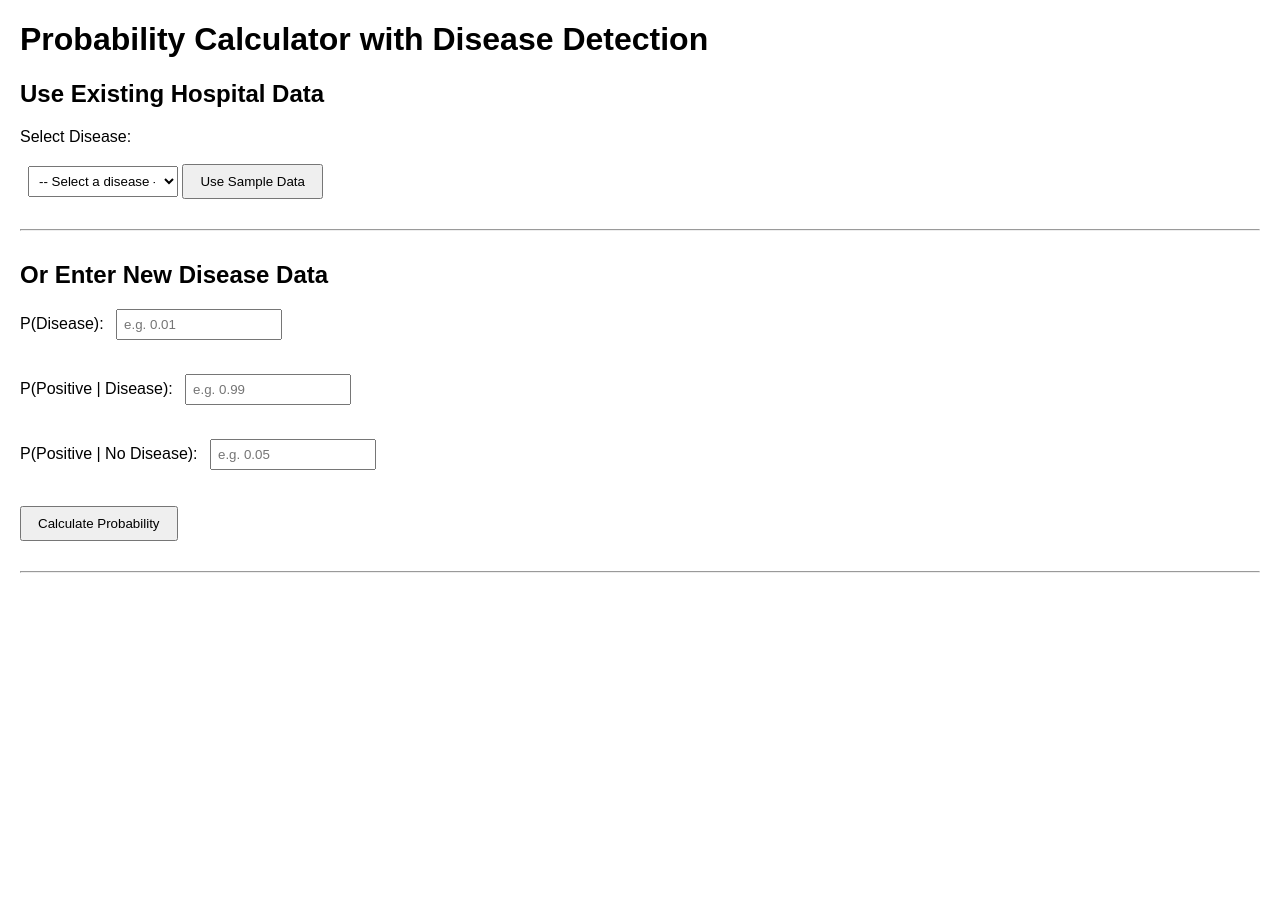
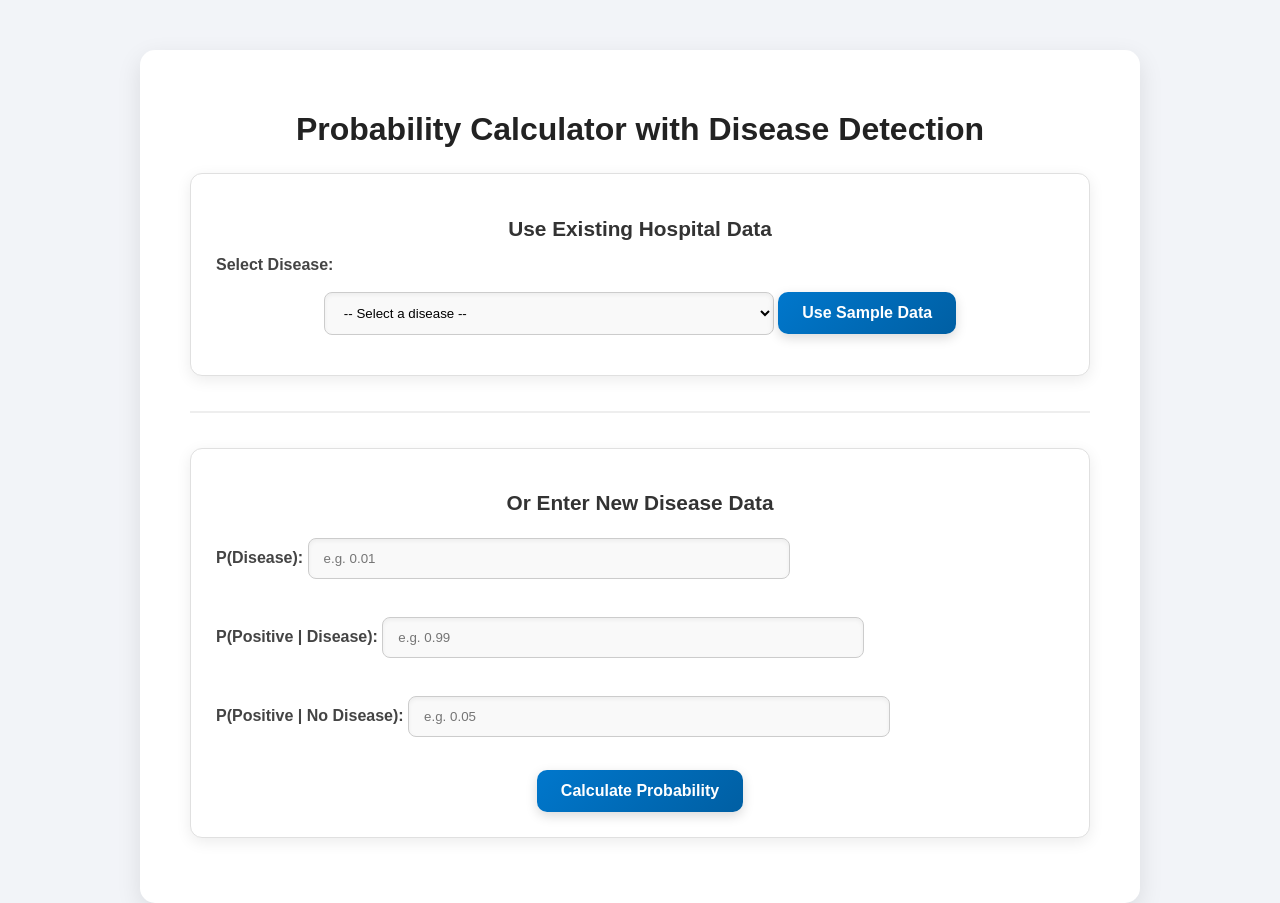
Before and after one commit to aliviahossain/Disease-prediction, a Flask app: page / in a window 1280 px wide. Before the commit the page ends 573 px from the top, so only its background shows below. Run offline with Flask 3, Linux system fonts and the light colour scheme.

Commit message:
improved frontend look and better ui/ux styling

```diff
--- a/static/style.css
+++ b/static/style.css
@@ -1,25 +1,159 @@
+
 body {
   font-family: Arial, sans-serif;
-  margin: 20px;
+  margin: 0;
+  padding: 0;
+  background-color: #f2f4f8;
+  display: flex;
+  justify-content: center;
+  align-items: flex-start;
+  min-height: 100vh;
 }
 
+/* Main container card */
+.container {
+  width: 80%;
+  max-width: 900px;
+  background: white;
+  padding: 40px 50px;
+  border-radius: 15px;
+  box-shadow: 0 8px 25px rgba(0, 0, 0, 0.1);
+  text-align: center;
+  margin-top: 50px;
+}
+
+/* Titles */
+h1 {
+  font-size: 2em;
+  margin-bottom: 25px;
+  color: #222;
+}
+
+h2 {
+  font-size: 1.3em;
+  margin-bottom: 15px;
+  color: #333;
+}
+
+/* Sections as mini cards inside container */
+section {
+  background: #ffffff;
+  padding: 25px;
+  border-radius: 12px;
+  margin: 25px 0;
+  box-shadow: 0 4px 15px rgba(0, 0, 0, 0.08);
+  border: 1px solid #e0e0e0;
+  transition: transform 0.2s, box-shadow 0.2s;
+}
+
+section:hover {
+  transform: translateY(-3px);
+  box-shadow: 0 8px 25px rgba(0, 0, 0, 0.12);
+}
+
+/* Labels and form elements */
 label {
   display: block;
-  margin: 8px 0;
+  margin: 15px 0 8px;
+  font-weight: bold;
+  text-align: left;
+  color: #444;
 }
 
 input, select {
-  padding: 6px;
-  margin-left: 8px;
-  width: 150px;
+  padding: 12px 15px;
+  margin: 8px 0 15px;
+  width: 100%;
+  max-width: 450px;
+  border: 1.5px solid #ccc;
+  border-radius: 8px;
+  background: #f9f9f9;
+  box-shadow: inset 0 2px 4px rgba(0,0,0,0.05);
+  transition: border-color 0.3s, box-shadow 0.3s, background 0.3s;
 }
 
-button {
-  margin-top: 10px;
-  padding: 8px 16px;
-  cursor: pointer;
+input:focus, select:focus {
+  border-color: #0077cc;
+  outline: none;
+  background: #fff;
+  box-shadow: 0 0 8px rgba(0, 119, 204, 0.3);
 }
 
+/* Buttons */
+button {
+  display: inline-block;
+  padding: 12px 24px;
+  cursor: pointer;
+  border: none;
+  border-radius: 10px;
+  background: linear-gradient(135deg, #0077cc, #005fa3);
+  color: white;
+  font-size: 1em;
+  font-weight: bold;
+  margin-top: 10px;
+  box-shadow: 0 4px 12px rgba(0,0,0,0.15);
+  transition: background 0.3s, transform 0.2s, box-shadow 0.2s;
+}
+
+button:hover {
+  background: linear-gradient(135deg, #005fa3, #004d82);
+  transform: translateY(-2px);
+  box-shadow: 0 6px 18px rgba(0,0,0,0.2);
+}
+
+button:active {
+  transform: translateY(0);
+  box-shadow: 0 4px 12px rgba(0,0,0,0.15);
+}
+
+/* Divider */
 hr {
-  margin: 30px 0;
+  margin: 35px 0;
+  border: none;
+  border-top: 2px solid #eee;
 }
+
+/* Error highlighting */
+.error {
+  border: 2px solid #e63946 !important;
+  background: #ffe5e5;
+  box-shadow: inset 0 2px 4px rgba(230, 57, 70, 0.2);
+}
+
+.error-message {
+  color: #e63946;
+  font-size: 0.9em;
+  margin-top: 4px;
+  display: block;
+  text-align: center;
+}
+
+/* Result output box */
+#result {
+  margin: 25px auto 0;
+  padding: 20px;
+  border: 2px solid #38a169;
+  background: #e6ffed;
+  border-radius: 12px;
+  font-size: 1.2em;
+  font-weight: bold;
+  color: #22543d;
+  display: none;
+  text-align: center;
+  box-shadow: 0 3px 12px rgba(0,0,0,0.12);
+  max-width: 600px;
+  transition: transform 0.2s, box-shadow 0.2s;
+  animation: fadeIn 0.4s ease-in-out;
+}
+
+#result.show {
+  display: block;
+  transform: translateY(0);
+  box-shadow: 0 6px 20px rgba(0,0,0,0.18);
+}
+
+/* Smooth fade-in for result */
+@keyframes fadeIn {
+  from { opacity: 0; transform: translateY(10px); }
+  to { opacity: 1; transform: translateY(0); }
+}
--- a/templates/index.html
+++ b/templates/index.html
@@ -6,7 +6,9 @@
   <title>Probability Calculator - Disease Detection</title>
   <link rel="stylesheet" href="{{ url_for('static', filename='style.css') }}" />
 </head>
+
 <body>
+  <div class="container">
     <h1>Probability Calculator with Disease Detection</h1>
 
     <section>
@@ -28,22 +30,22 @@
       <label>
         P(Disease):
         <input type="number" id="pD" step="0.01" min="0" max="1" placeholder="e.g. 0.01" />
-    </label><br />
+      </label>
       <label>
         P(Positive | Disease):
         <input type="number" id="sensitivity" step="0.01" min="0" max="1" placeholder="e.g. 0.99" />
-    </label><br />
+      </label>
       <label>
         P(Positive | No Disease):
         <input type="number" id="falsePositive" step="0.01" min="0" max="1" placeholder="e.g. 0.05" />
-    </label><br />
+      </label>
       <button type="button" onclick="calculateDisease()">Calculate Probability</button>
     </section>
 
-  <hr />
-
-  <div id="result" style="font-weight: bold; font-size: 1.2em; margin-top: 1em;"></div>
+    <div id="result"></div>
+  </div>
 
   <script src="{{ url_for('static', filename='script.js') }}"></script>
 </body>
+
 </html>
```
Also changed, not shown: static/script.js (+70 -26 lines). Lines whose indentation alone changed are shown as unchanged.
